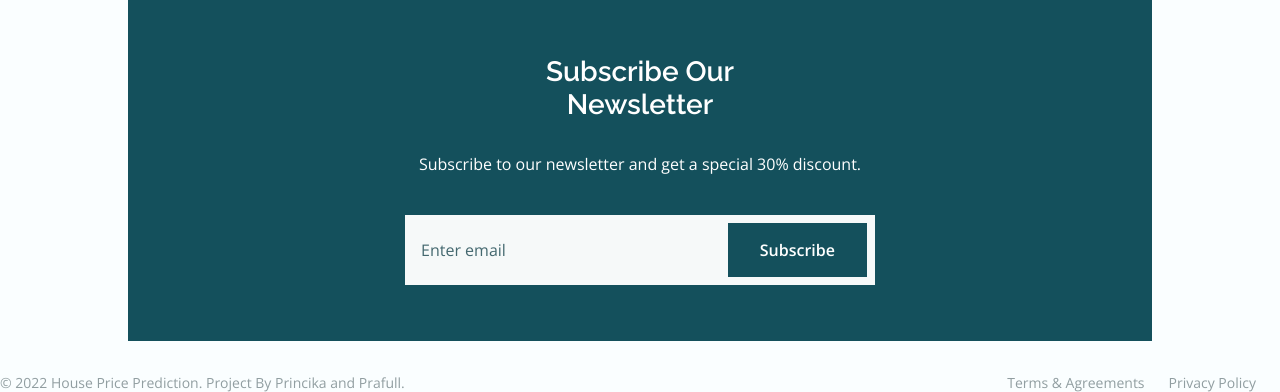
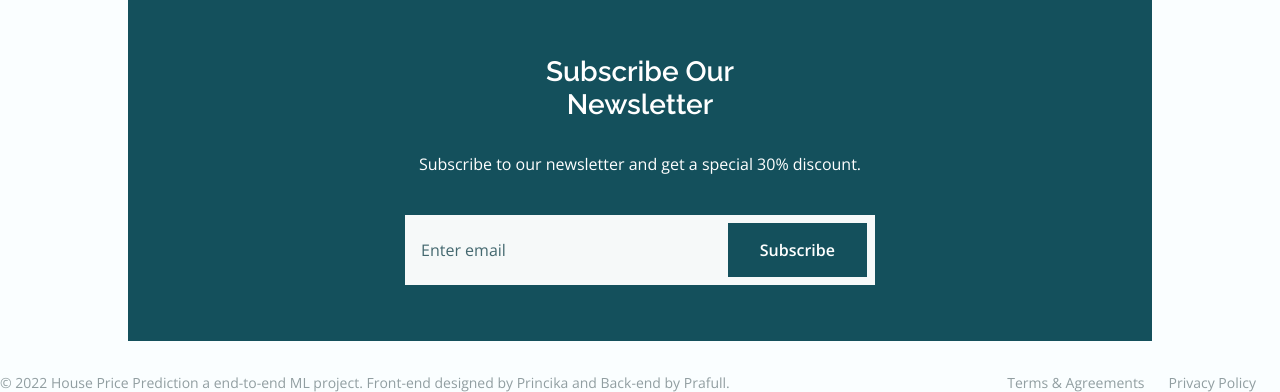
Before and after one commit to shrikantchourasiya/HousePricePrediction, a Flask app: page / in a window 1280 px wide. Shown: the part 2628-3020 px from the top of the page. Run offline with Flask 2, Linux system fonts and the light colour scheme; style sheets or scripts are compiled from the project's sources; parts of the project's set-up code (start-up, migrations or seed data) failed here and were passed over.

Commit message:
Update index.html

```diff
--- a/templates/index.html
+++ b/templates/index.html
@@ -272,7 +272,7 @@
 
 
                 <div class="footer__rights">
-                    <p class="footer__copy">&#169; 2022 House Price Prediction. Project By Princika and Prafull.</p>
+                    <p class="footer__copy">&#169; 2022 House Price Prediction a end-to-end ML project. Front-end designed by Princika and Back-end by Prafull.</p>
                     <div class="footer__terms">
                         <a href="#" class="footer__terms-link">Terms & Agreements</a>
                         <a href="#" class="footer__terms-link">Privacy Policy</a>
```
